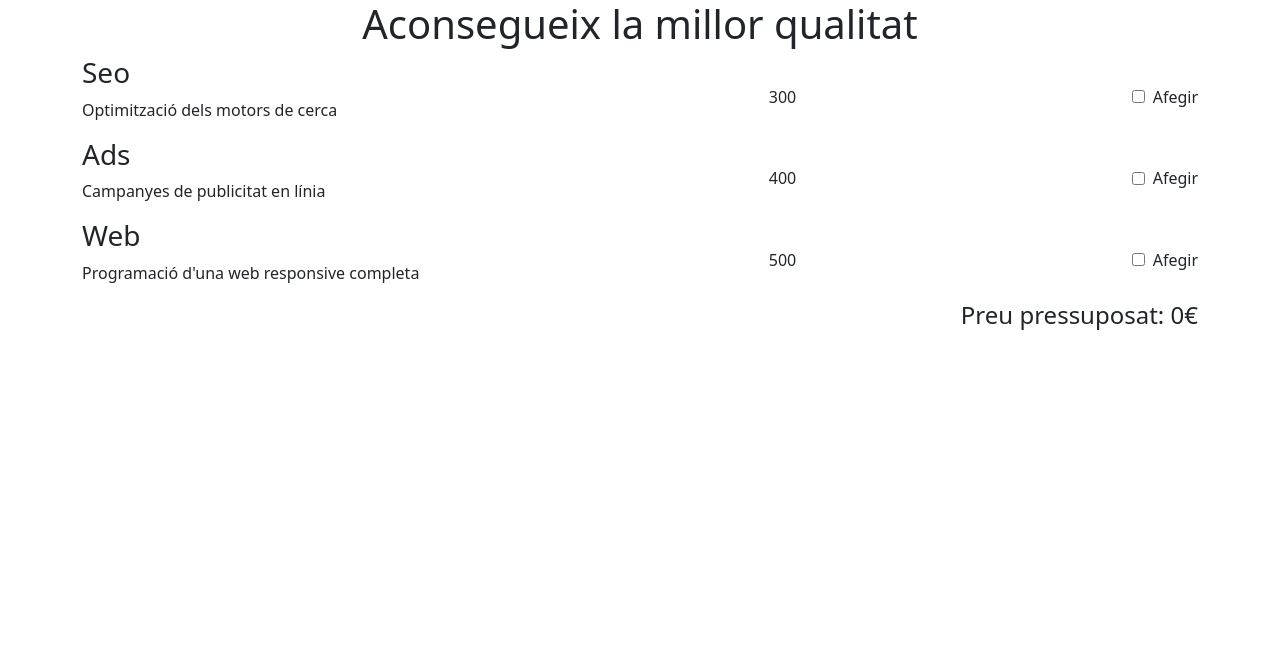
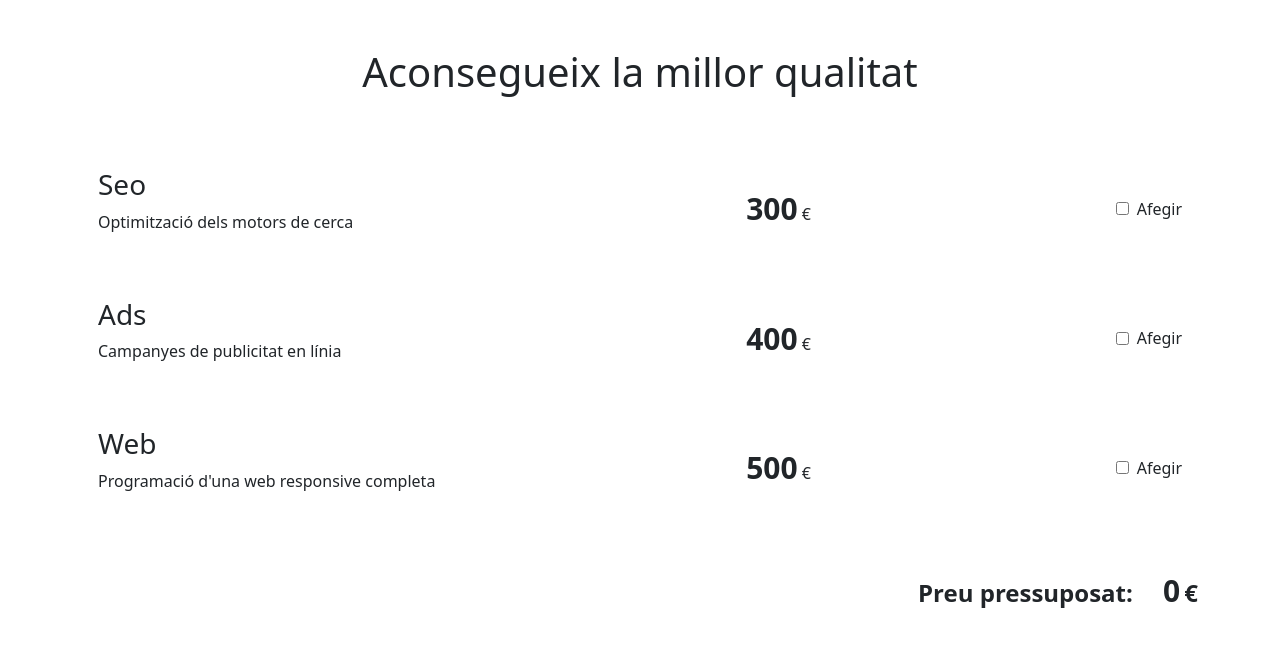
Before and after one commit to Victorreca/6-budget, an Angular app: page / in a window 1280 px wide. Shown: the top 646 px of the page. Built offline with nearby package versions, Linux system fonts and the light colour scheme.

Commit message:
Add styles to container options rows

```diff
--- a/src/app/budgets-list/budgets-list.component.html
+++ b/src/app/budgets-list/budgets-list.component.html
@@ -1,12 +1,12 @@
-<div class="container">
+<div class="container pt-5">
   <div class="row">
-    <div class="col-12">
+    <div class="col-12 pb-5">
       <h1 class="text-center">Aconsegueix la millor qualitat</h1>
     </div>
     <div class="col-12">
-      <form class="form" [formGroup]="formBudget">
-        @for(option of programmingOptions; track option){
-        <div class="row">
+      <form class="form d-flex flex-column gap-3" [formGroup]="formBudget">
+        @for(option of programmingOptions; track option.id; let lastItem = $last){
+        <div class="row p-3" [ngClass]="{'border-checked shadow': formBudget.get(option.id)?.value, 'mb-5': lastItem}">
           <div class="col-6 d-flex align-items-center">
             <div>
               <h3>{{option.title}}</h3>
@@ -14,7 +14,10 @@
             </div>
           </div>
           <div class="col-3 d-flex align-items-center justify-content-center">
-            {{ option.price }}
+            <div>
+              <span class="fw-prices me-1">
+                {{ option.price }}</span>€
+            </div>
           </div>
           <div class="col-3 d-flex align-items-center justify-content-end">
             <input type="checkbox" name="" [id]="option.id" [formControlName]="option.id" (change)="calculateTotal()">
@@ -30,7 +33,8 @@
     </div>
 
     <div class="col-12">
-      <h4 class="text-end">Preu pressuposat: {{ totalPriceBudget }}€</h4>
+      <h4 class="text-end fw-bold">Preu pressuposat: <span class="fw-prices me-1 ms-4">{{ totalPriceBudget }}</span>€
+      </h4>
     </div>
   </div>
 </div>
--- a/src/app/budgets-list/budgets-list.component.scss
+++ b/src/app/budgets-list/budgets-list.component.scss
@@ -0,0 +1,8 @@
+.border-checked {
+  border: 4px solid #95b4a7;
+  border-radius: 20px;
+}
+.fw-prices {
+  font-weight: bold;
+  font-size: 30px;
+}
--- a/src/app/budgets-list/budgets-list.component.ts
+++ b/src/app/budgets-list/budgets-list.component.ts
@@ -8,9 +8,10 @@ import {
 import { BudgetService } from '../services/budget.service';
 import { BudgetOption } from '../interfaces/budget-option';
 import { PanelComponent } from '../panel/panel.component';
+import { CommonModule } from '@angular/common';
 @Component({
   selector: 'app-budgets-list',
-  imports: [ReactiveFormsModule, PanelComponent],
+  imports: [ReactiveFormsModule, PanelComponent, CommonModule],
   templateUrl: './budgets-list.component.html',
   styleUrl: './budgets-list.component.scss',
 })
--- a/src/app/panel/panel.component.html
+++ b/src/app/panel/panel.component.html
@@ -2,7 +2,7 @@
   <span class="d-block mb-3">
     Nombre de pàgines <button type="button" class="border-0 bg-transparent" (click)="decreaseNumberPages()"><img
         src="assets/signo-menos.png" width="20"></button>
-    <span class="border rounded px-3 py-1">
+    <span class="border rounded px-3 py-1 fw-bold">
       {{numberPages}}
     </span>
     <button type="button" class="border-0 bg-transparent" (click)="increaseNumberPages()"><img src="assets/mas.png"
@@ -11,7 +11,7 @@
   <span class="d-block">
     Nombre d'idiomes <button type="button" class="border-0 bg-transparent" (click)="descreaseNumberLanguages()"><img
         src="assets/signo-menos.png" width="20"></button>
-    <span class="border rounded px-3 py-1">
+    <span class="border rounded px-3 py-1 fw-bold">
       {{numberLlanguages}}
     </span>
     <button type=" button" class="border-0 bg-transparent" (click)="increaseNumberLanguages()"><img src="assets/mas.png"
```
